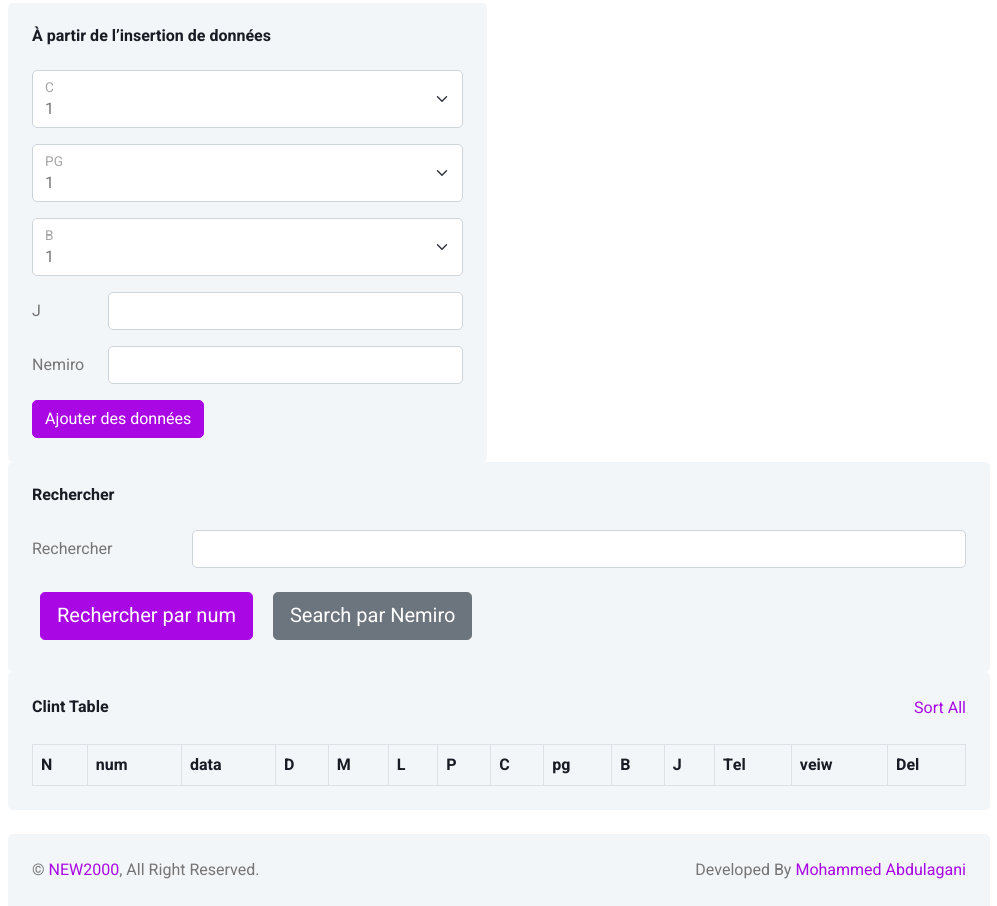
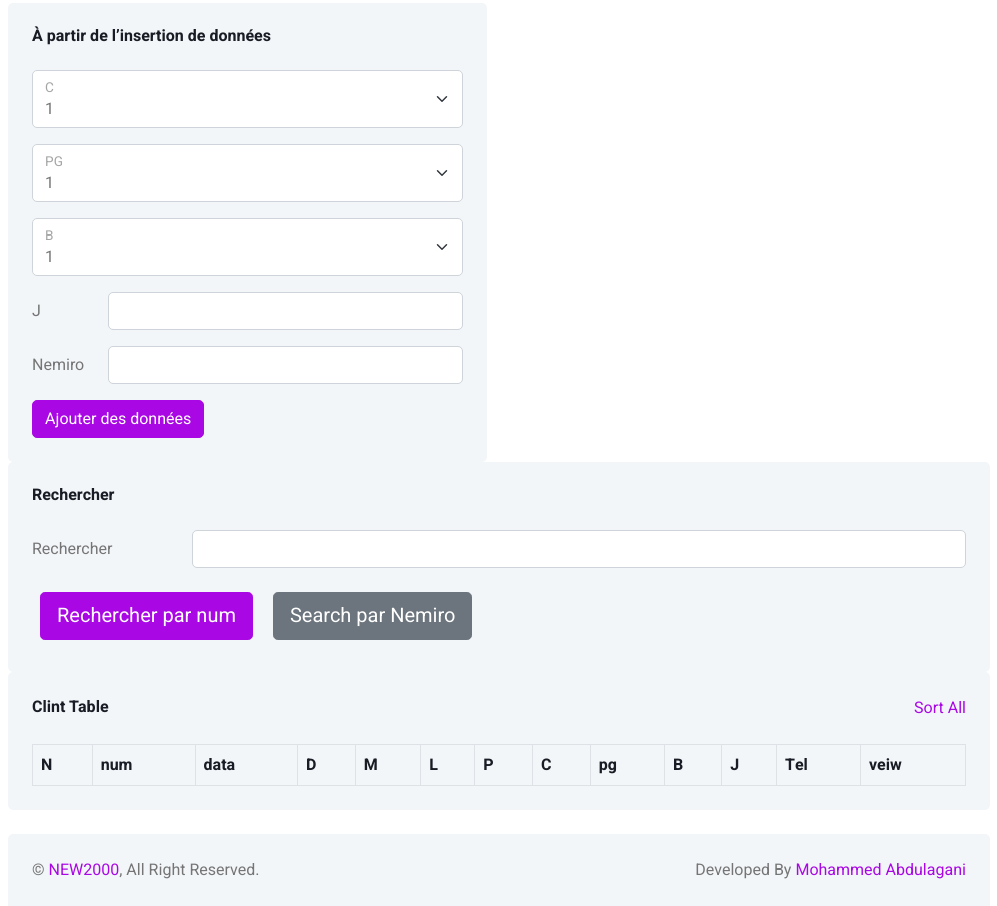
Before and after one commit to wdabdalgani/tarzy, a plain HTML site: page index.html in a window 1280 px wide. Shown: the part 1823-2729 px from the top of the page, without its empty margins (266-1263 px from the left). Drawn offline with nearby package versions, Linux system fonts and the light colour scheme.

Commit message:
Update index.html

```diff
--- a/index.html
+++ b/index.html
@@ -366,7 +366,7 @@
 
                                     <th scope="col">Tel</th>
                                     <th scope="col">veiw</th>
-                                    <th scope="col">Del</th>
+
                                 </tr>
                             </thead>
                             <tbody id="table_show_obj">
```
